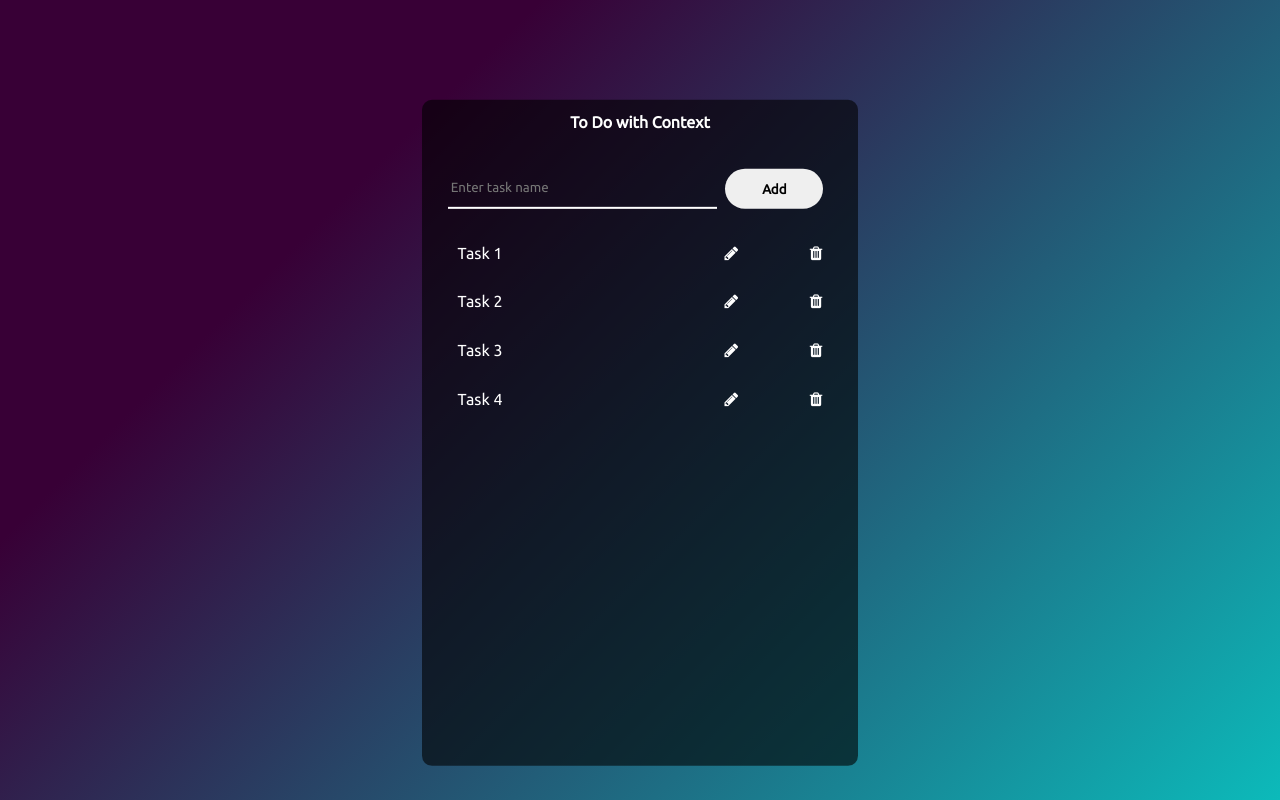
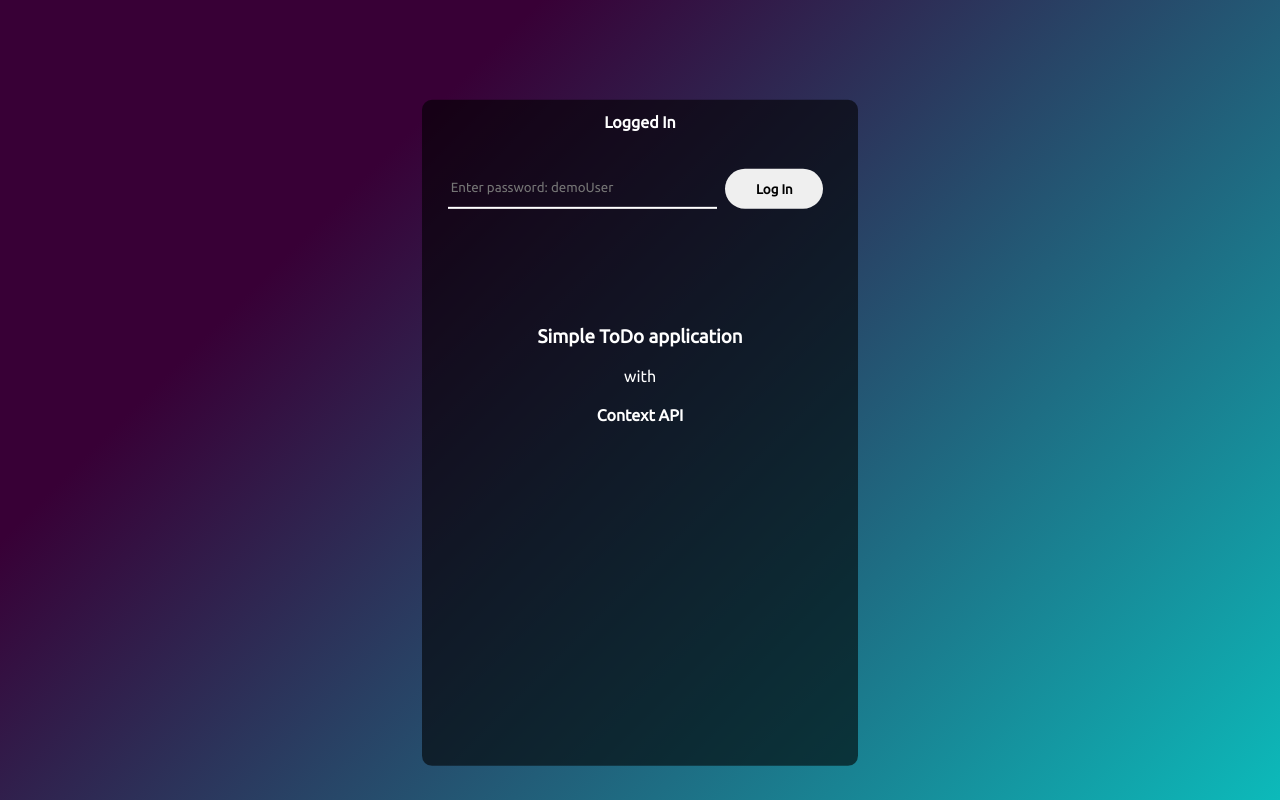
Before and after one commit to ajit1411/to-do-app-with-context, a React (Create React App) app: page / in a window 1280 px wide. Built offline with nearby package versions, Linux system fonts and the light colour scheme.

Commit message:
user login

```diff
--- a/src/Components/Main/Main.css
+++ b/src/Components/Main/Main.css
@@ -44,6 +44,17 @@
     border-bottom: 2px solid white;
 }
 
+.main__user-form .input .error{
+    width: 98%;
+    font-family: 'Ubuntu', sans-serif;
+    padding: 2% 1%;
+    height: 2em;
+    color: white;
+    background: none;
+    border: none;
+    border-bottom: 2px solid red;
+}
+
 .main__user-form .input input:focus{
     outline: none;
 }
@@ -53,7 +64,7 @@
     width: 30%;
 }
 
-.main__user-form .submit button{
+.main__user-form .submit button, .submit button{
     width: 85%;
     height: 3em;
     border-radius: 30px;
@@ -68,7 +79,7 @@
 }
 
 .main__task-list{
-    height: 60vh;
+    height: 55vh;
     overflow-y: auto;
     /* border: 1px solid; */
     margin-top: 5%;
@@ -95,3 +106,7 @@
 .main__task-list .task .task-action i{
     cursor: pointer;
 }
+
+.main__application-info{
+    transform: translateY(100%);
+}
--- a/src/Components/Main/Main.js
+++ b/src/Components/Main/Main.js
@@ -2,17 +2,23 @@ import React, { useContext, useState } from 'react'
 import './Main.css'
 import { ToDoContext } from '../../Context/ToDoContext'
 const Main = () => {
-    const { taskList, setTaskList } = useContext(ToDoContext)
+    const { taskList, setTaskList, isLoggedIn, setIsLoggedIn } = useContext(ToDoContext)
     const [taskName, setTaskName] = useState('')
     const [isEditing, setIsEditing] = useState(false)
     const [selectedTask, setSelectedTask] = useState(undefined)
+    const [password, setPassword] = useState('')
+    const [isPasswordWrong, setIsPasswordWrong] = useState(false)
     const createNewTask = () => {
-        setTaskList([...taskList, {'taskId': `task-00${taskList.length + 1}`, 'taskName': taskName}])
+        if (taskName === '') {
+            alert('Enter valid task!')
+            return
+        }
+        setTaskList([...taskList, { 'taskId': `task-00${taskList.length + 1}`, 'taskName': taskName }])
         setTaskName('')
     }
     const removeTask = (taskToDelete) => {
         setTaskList(taskList.filter(task => {
-            if(taskToDelete['taskId'] != task['taskId']){
+            if (taskToDelete['taskId'] != task['taskId']) {
                 return task
             }
         }))
@@ -23,8 +29,8 @@ const Main = () => {
     }
     const updateTask = () => {
         let tempTasks = [...taskList]
-        for(let i = 0; i < tempTasks.length; i++){
-            if(tempTasks[i]['taskId'] == selectedTask['taskId']){
+        for (let i = 0; i < tempTasks.length; i++) {
+            if (tempTasks[i]['taskId'] == selectedTask['taskId']) {
                 tempTasks[i]['taskName'] = selectedTask['taskName']
                 break
             }
@@ -35,10 +41,10 @@ const Main = () => {
         setTaskName('')
     }
     const changeHandler = (event) => {
-        if(isEditing){
-            setSelectedTask({...selectedTask, 'taskName': event.target.value})
+        if (isEditing) {
+            setSelectedTask({ ...selectedTask, 'taskName': event.target.value })
         }
-        else{
+        else {
             setTaskName(event.target.value)
         }
     }
@@ -46,8 +52,11 @@ const Main = () => {
         <React.Fragment>
             <div className='main__main-container'>
                 <div className='main__task-container'>
+                    {
+                        isLoggedIn ? (
+                            <React.Fragment>
                                 <span className='title'>
-                        To Do with Context
+                                    To Do App
                                 </span>
                                 <div className='main__user-form'>
                                     <div className='input'>
@@ -92,6 +101,53 @@ const Main = () => {
                                             )
                                     }
                                 </div>
+                                <div className='submit'>
+                                    <button onClick={() => setIsLoggedIn(false)}>
+                                        Log Out
+                                    </button>
+                                </div>
+                            </React.Fragment>
+                        ) : (
+                                <React.Fragment>
+                                    <div className='main__logged-out'>
+                                        <span className='title'>
+                                            Logged In
+                                        </span>
+
+                                        <div className='main__user-form'>
+                                            <div className='input'>
+                                                <input type='password' className={isPasswordWrong ? 'error': ''} placeholder='Enter password: demoUser' value={password} onChange={(event) => setPassword(event.target.value)} />
+                                            </div>
+                                            <div className='submit'>
+                                                <button onClick={() => {
+                                                    if (password === 'demoUser') {
+                                                        setIsLoggedIn(true)
+                                                        setIsPasswordWrong(false)
+                                                    }
+                                                    else{
+                                                        alert('Password wrong. Use `demoUser` to login')
+                                                        setIsPasswordWrong(true)
+                                                    }
+                                                }}>
+                                                    Log In
+                                                </button>
+                                            </div>
+                                        </div>
+                                        <div className='main__application-info'>
+                                            <h3>
+                                                Simple ToDo application
+                                            </h3>
+                                            <span>
+                                                with
+                                            </span>
+                                            <h4>
+                                                Context API
+                                            </h4>
+                                        </div>
+                                    </div>
+                                </React.Fragment>
+                            )
+                    }
                 </div>
             </div>
         </React.Fragment>
--- a/src/Context/ToDoContext.js
+++ b/src/Context/ToDoContext.js
@@ -25,8 +25,9 @@ const ToDoContextProvider = (props) => {
             'taskDetails': 'My fourth task'
         }
     ])
+    const [isLoggedIn, setIsLoggedIn] = useState(false)
     return(
-        <ToDoContext.Provider value={{taskList, setTaskList}}>
+        <ToDoContext.Provider value={{taskList, setTaskList, isLoggedIn, setIsLoggedIn}}>
             {
                 props.children
             }
```
Lines whose indentation alone changed are shown as unchanged.
